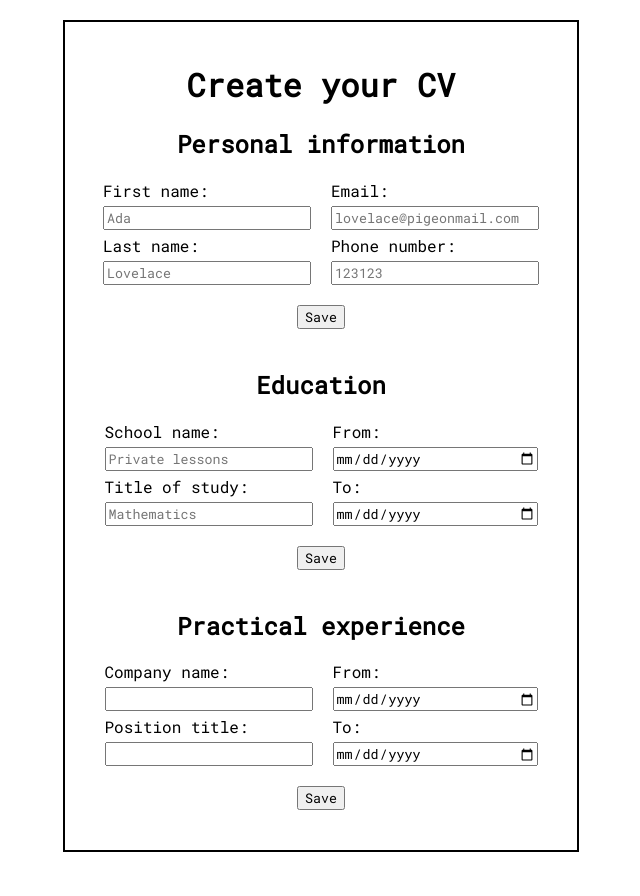
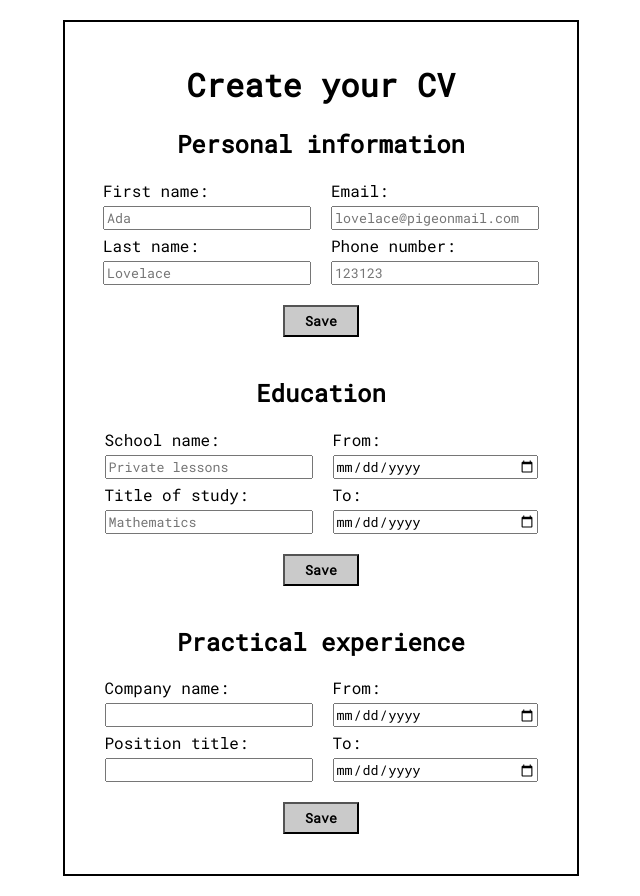
Before and after one commit to GretaRa/cv-application, a React (Create React App) app: page / in a window 1280 px wide. Shown: the whole page, without its empty margins (319-959 px from the left). Before the commit the page ends 872 px from the top, so only its background shows below. Built offline with nearby package versions, Linux system fonts and the light colour scheme.

Commit message:
Change button style

```diff
--- a/src/style/form.css
+++ b/src/style/form.css
@@ -36,3 +36,10 @@ input {
 	margin-bottom: 0;
 	font-weight: bold;
 }
+
+button{
+	padding: 5px 20px;
+	background-color: rgb(202, 202, 202);
+	font-weight: bold;
+	cursor: pointer;
+}
```
